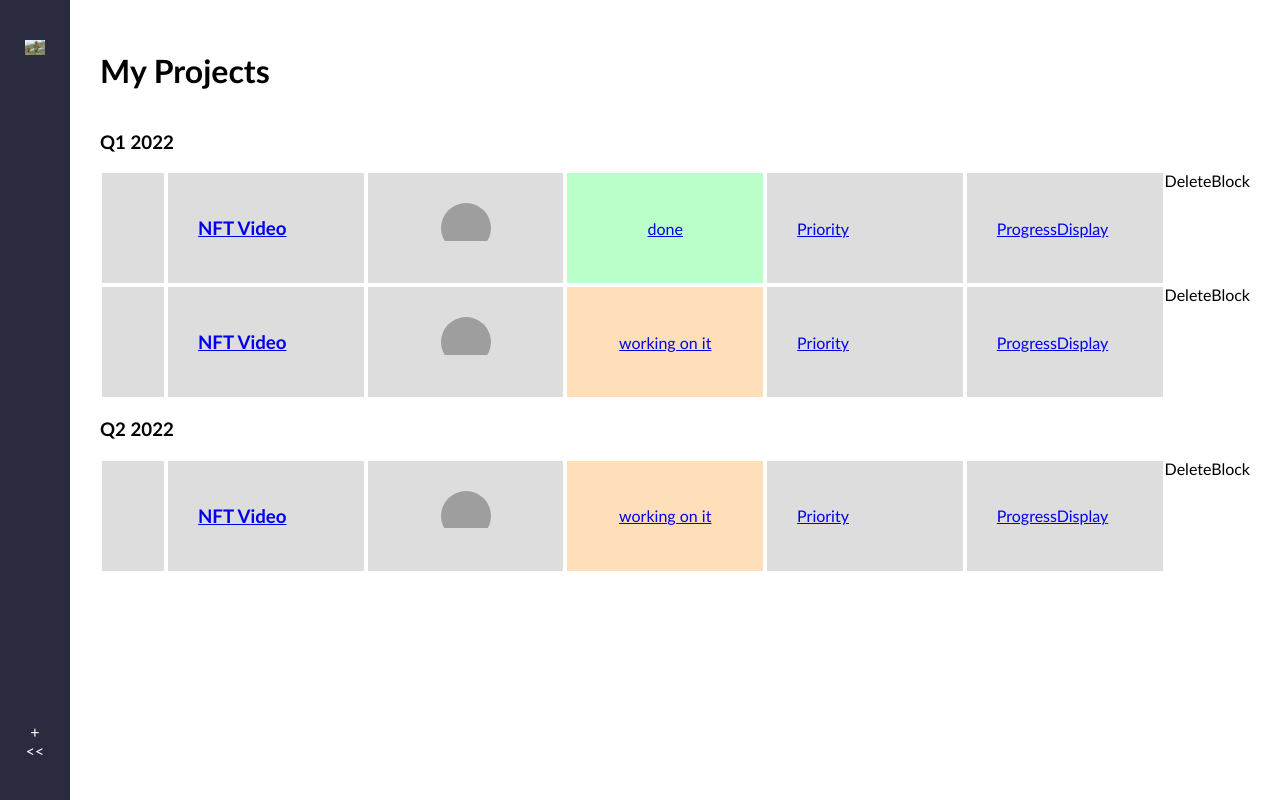
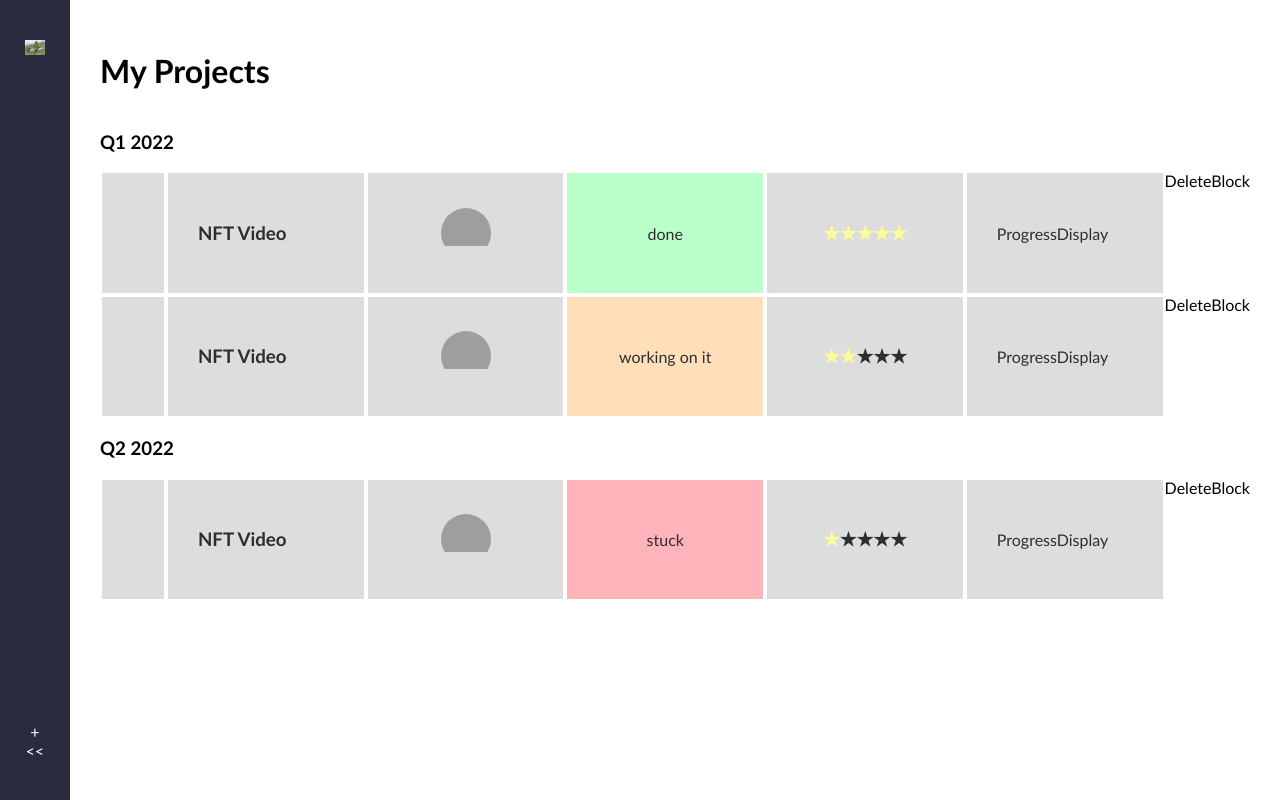
Before and after one commit to hayesdev/8-Fifteen, a React (Create React App) app in the folder 8-fifteen/: page / in a window 1280 px wide. Built offline with nearby package versions, Linux system fonts and the light colour scheme; grey boxes are pictures that could not be loaded.

Commit message:
Adds stars to PriorityDisplay

```diff
--- a/8-fifteen/src/components/PriorityDisplay.js
+++ b/8-fifteen/src/components/PriorityDisplay.js
@@ -3,7 +3,13 @@
 const PriorityDisplay = ({ priority }) => {
   return (
     <div className="priority-display">
-      <div className="star-container">Priority</div>
+      <div className="star-container">
+        <h3 style={{ color: priority >= 1 ? "rgb(253,253,150)" : "" }}>★</h3>
+        <h3 style={{ color: priority >= 2 ? "rgb(253,253,150)" : "" }}>★</h3>
+        <h3 style={{ color: priority >= 3 ? "rgb(253,253,150)" : "" }}>★</h3>
+        <h3 style={{ color: priority >= 4 ? "rgb(253,253,150)" : "" }}>★</h3>
+        <h3 style={{ color: priority >= 5 ? "rgb(253,253,150)" : "" }}>★</h3>
+      </div>
     </div>
   );
 };
--- a/8-fifteen/src/index.css
+++ b/8-fifteen/src/index.css
@@ -7,6 +7,11 @@
 
 .app {
   display: flex;
+}
+
+#link {
+  text-decoration: none;
+  color: rgb(46, 46, 46);
 }
 
 /***** Nav *****/
@@ -93,3 +98,12 @@
   display: flex;
   justify-content: center;
 }
+
+/***** Priority Display *****/
+.priority-display {
+  display: flex;
+  justify-content: center;
+}
+.priority-display .star-container {
+  display: flex;
+}
--- a/8-fifteen/src/pages/Dashboard.js
+++ b/8-fifteen/src/pages/Dashboard.js
@@ -22,7 +22,7 @@
       title: "NFT Video",
       owner: "Greg Hayes",
       avatar: { avatar },
-      status: "working on it",
+      status: "stuck",
       priority: 1,
       progress: 90,
       description: "Video demonstrating working with NFT's safely",
```
